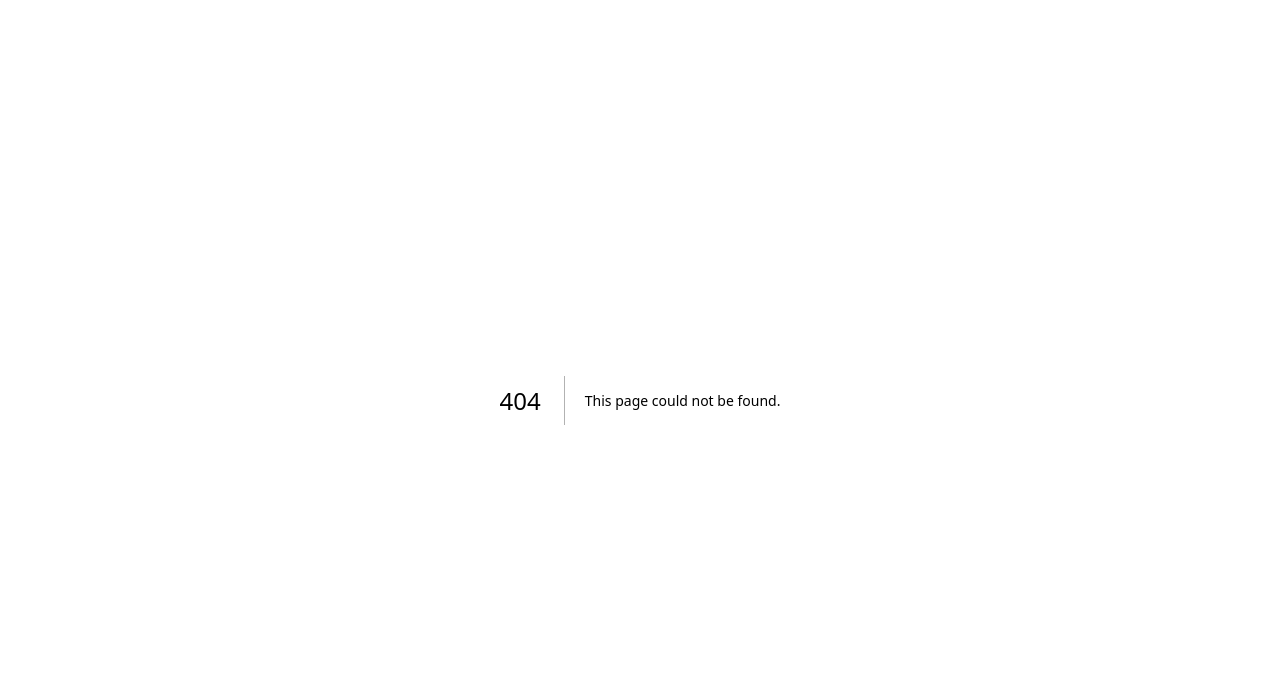
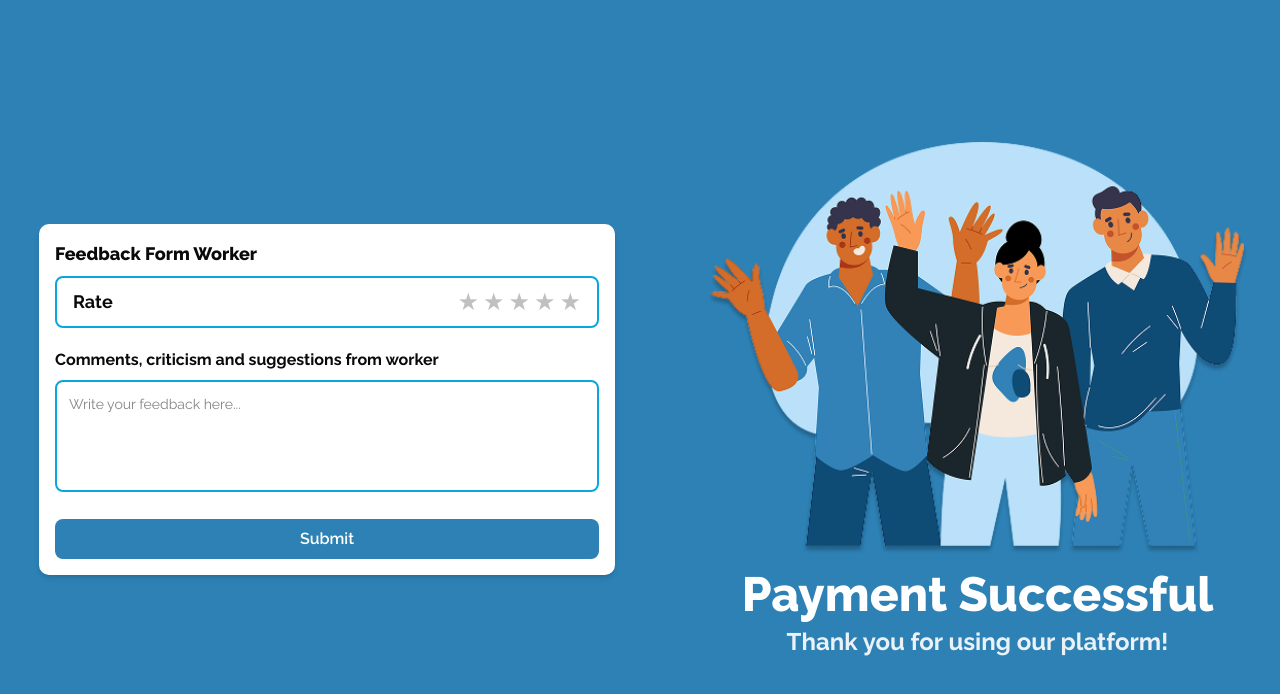
Before and after one commit to IntanWp/Giglet, a Next.js app: page /payment-success-client in a window 1280 px wide. Before the commit this address had no page. Shown: the top 694 px of the page. Built offline with nearby package versions, Linux system fonts and the light colour scheme.

Commit message:
payment success pages done

```diff
--- /dev/null
+++ b/app/payment-success-client/page.tsx
@@ -0,0 +1,34 @@
+"use client"
+
+import Image from "next/image"
+import FeedbackForm from "@/components/feedback-overlay"
+
+export default function PaymentSuccessPage() {
+  return (
+    <main className="min-h-screen bg-[#2D81B5] flex items-center justify-center p-8">
+      <div className="grid grid-cols-1 md:grid-cols-[1.1fr_1fr] gap-20 items-center w-full max-w-[1300px]">
+        {/* LEFT SIDE - Feedback Form */}
+        <div className="flex justify-end mr-3">
+          <FeedbackForm role="client" />
+        </div>
+
+        {/* RIGHT SIDE - Image + Text */}
+        <div className="flex flex-col items-center text-center ">
+          <Image
+            src="/images/payment.png"
+            alt="People waving after payment success"
+            width={1200}
+            height={1200}
+            className="object-contain mb-4 max-w-full"
+          />
+          <h1 className="text-4xl md:text-5xl font-extrabold text-white mb-2">
+            Payment Successful
+          </h1>
+          <p className="text-white/90 text-2xl font-bold md:text-2.5xl">
+            Thank you for using our platform!
+          </p>
+        </div>
+      </div>
+    </main>
+  )
+}
--- /dev/null
+++ b/app/payment-success-worker/page.tsx
@@ -0,0 +1,34 @@
+"use client"
+
+import Image from "next/image"
+import FeedbackForm from "@/components/feedback-overlay"
+
+export default function PaymentSuccessPage() {
+  return (
+    <main className="min-h-screen bg-[#2D81B5] flex items-center justify-center p-8">
+      <div className="grid grid-cols-1 md:grid-cols-[1.1fr_1fr] gap-20 items-center w-full max-w-[1300px]">
+        {/* LEFT SIDE - Feedback Form */}
+        <div className="flex justify-end mr-3">
+          <FeedbackForm role="worker" />
+        </div>
+
+        {/* RIGHT SIDE - Image + Text */}
+        <div className="flex flex-col items-center text-center ">
+          <Image
+            src="/images/payment.png"
+            alt="People waving after payment success"
+            width={1200}
+            height={1200}
+            className="object-contain mb-4 max-w-full"
+          />
+          <h1 className="text-4xl md:text-5xl font-extrabold text-white mb-2">
+            Successfully Received Payment
+          </h1>
+          <p className="text-white/90 text-2xl font-bold md:text-2.5xl">
+            Thank you for using our platform!
+          </p>
+        </div>
+      </div>
+    </main>
+  )
+}
--- /dev/null
+++ b/components/feedback-overlay.tsx
@@ -0,0 +1,87 @@
+"use client"
+
+import { useState } from "react"
+
+type FeedbackFormProps = {
+  role?: "worker" | "client" // determines the perspective
+}
+
+export default function FeedbackForm({ role = "worker" }: FeedbackFormProps) {
+  const [rating, setRating] = useState(0)
+  const [hover, setHover] = useState(0)
+  const [feedback, setFeedback] = useState("")
+
+  const handleSubmit = (e: React.FormEvent) => {
+    e.preventDefault()
+    alert(`Thanks for your feedback!\nRating: ${rating}\nMessage: ${feedback}`)
+  }
+
+  // Dynamic text based on role
+  const title =
+    role === "worker"
+      ? "Feedback Form Job Bidders"
+      : "Feedback Form Worker"
+
+  const commentLabel =
+    role === "worker"
+      ? "Comments, criticism and suggestions from job bidders"
+      : "Comments, criticism and suggestions from worker"
+
+  return (
+    <form
+      onSubmit={handleSubmit}
+      className="bg-white rounded-lg shadow-md p-4 w-full max-w-xl"
+    >
+      <h2 className="text-lg font-extrabold mb-2">{title}</h2>
+
+      {/* Rating Section */}
+      <div className="flex items-center justify-between px-4 py-2 mb-5 border-2 border-[#0BA6DF] rounded-md">
+        <label className="text-lg font-bold">Rate</label>
+        <div className="flex items-center gap-1">
+          {[1, 2, 3, 4, 5].map((n) => {
+            const active = (hover || rating) >= n
+            return (
+              <button
+                key={n}
+                type="button"
+                aria-label={`${n} star${n > 1 ? "s" : ""}`}
+                onMouseEnter={() => setHover(n)}
+                onMouseLeave={() => setHover(0)}
+                onClick={() => setRating(n)}
+                className="text-2xl transition-transform duration-150 hover:scale-110"
+                style={{
+                  color: active ? "#F5C543" : "#C0C0C0",
+                  cursor: "pointer",
+                }}
+              >
+                ★
+              </button>
+            )
+          })}
+        </div>
+      </div>
+
+      {/* Feedback Input */}
+      <label htmlFor="feedback" className="block text-md font-bold mb-2">
+        {commentLabel}
+      </label>
+      <textarea
+        id="feedback"
+        value={feedback}
+        onChange={(e) => setFeedback(e.target.value)}
+        placeholder="Write your feedback here..."
+        className="w-full h-28 border-2 border-[#0BA6DF] rounded-md p-3 text-sm resize-none focus:outline-none focus:border-[#2D81B5]"
+      />
+
+      {/* Submit */}
+      <div className="mt-5 flex justify-end">
+        <button
+          type="submit"
+          className="bg-[#2D81B5] text-white font-semibold px-6 py-2 rounded-md hover:bg-[#236799] transition w-150"
+        >
+          Submit
+        </button>
+      </div>
+    </form>
+  )
+}
```
Also changed, not shown: public/images/payment.png (added).
